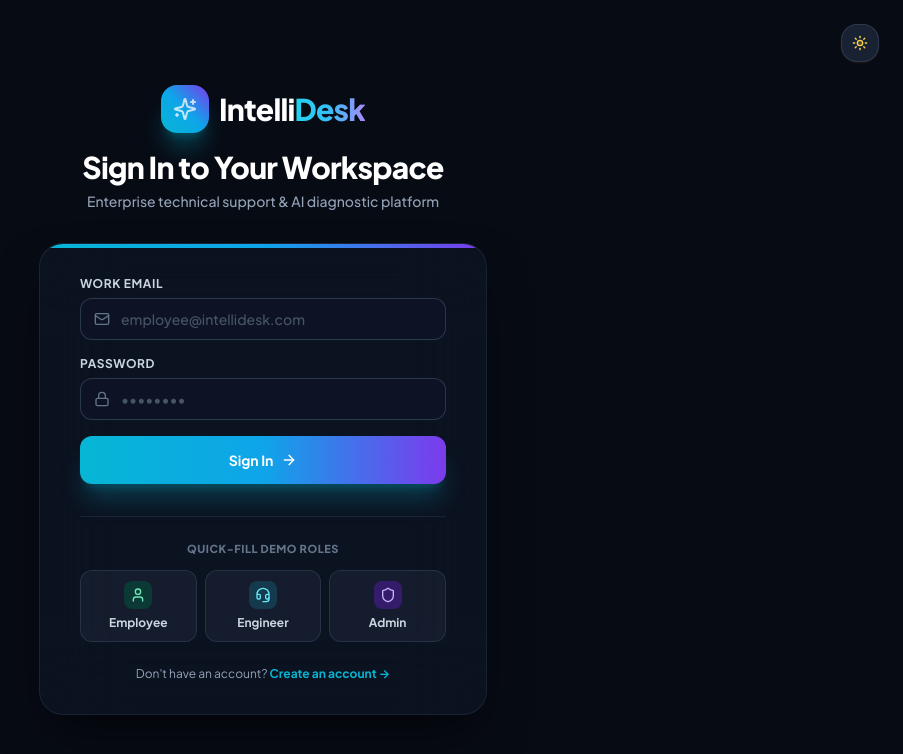
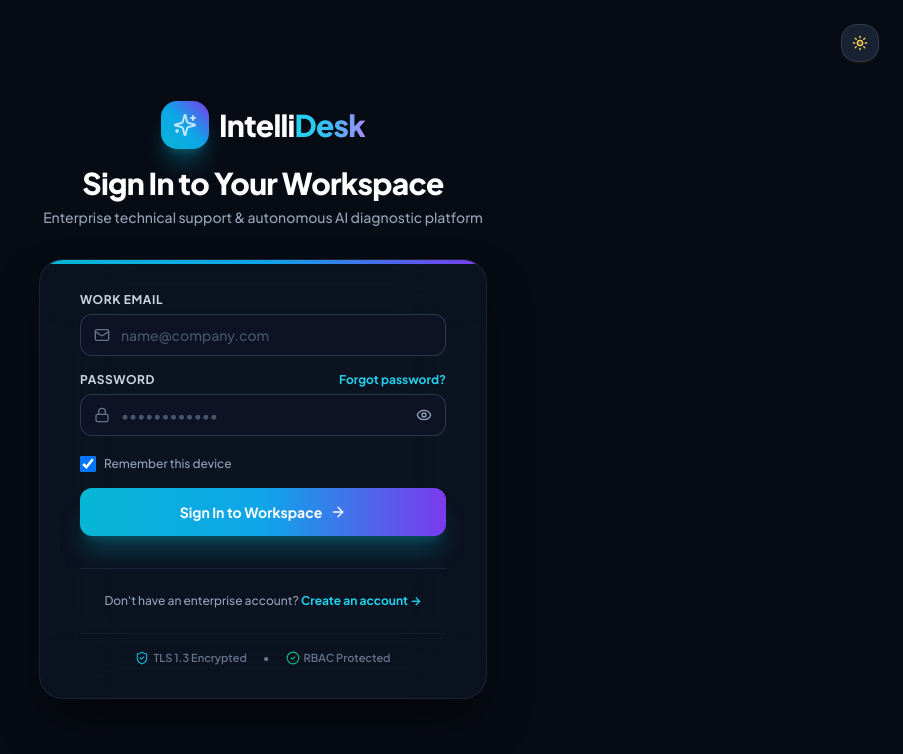
Before and after one commit to Santhosh-1102/IntelliDesk, a React (Vite) app in the folder frontend/: page /login in a window 1280 px wide. Shown: the top 754 px of the page, without its empty margins (377-1280 px from the left). Built offline with nearby package versions, Linux system fonts and the light colour scheme.

Commit message:
refactor(ui): remove all demo roles, quick-fill mockups, and convert to production enterprise presentation

```diff
--- a/frontend/src/components/InteractiveRolePreview.jsx
+++ b/frontend/src/components/InteractiveRolePreview.jsx
@@ -93,7 +93,7 @@ export default function InteractiveRolePreview() {
                 to="/login"
                 className="inline-flex items-center gap-2 px-5 py-2.5 rounded-xl bg-cyan-600 hover:bg-cyan-500 text-white font-bold text-xs shadow-md shadow-cyan-500/20 transition-all self-start sm:self-auto"
               >
-                Try Employee Workspace <ArrowRight className="w-3.5 h-3.5" />
+                Explore Employee Portal <ArrowRight className="w-3.5 h-3.5" />
               </Link>
             </div>
 
@@ -158,7 +158,7 @@ export default function InteractiveRolePreview() {
                 to="/login"
                 className="inline-flex items-center gap-2 px-5 py-2.5 rounded-xl bg-violet-600 hover:bg-violet-500 text-white font-bold text-xs shadow-md shadow-violet-500/20 transition-all self-start sm:self-auto"
               >
-                Try Engineer Cockpit <ArrowRight className="w-3.5 h-3.5" />
+                Explore Support Queue <ArrowRight className="w-3.5 h-3.5" />
               </Link>
             </div>
 
@@ -215,7 +215,7 @@ export default function InteractiveRolePreview() {
                 to="/login"
                 className="inline-flex items-center gap-2 px-5 py-2.5 rounded-xl bg-purple-600 hover:bg-purple-500 text-white font-bold text-xs shadow-md shadow-purple-500/20 transition-all self-start sm:self-auto"
               >
-                Try Admin Dashboard <ArrowRight className="w-3.5 h-3.5" />
+                Explore Admin Console <ArrowRight className="w-3.5 h-3.5" />
               </Link>
             </div>
 
--- a/frontend/src/pages/LandingPage.jsx
+++ b/frontend/src/pages/LandingPage.jsx
@@ -159,7 +159,7 @@ export default function LandingPage() {
                 to="/login"
                 className="inline-flex items-center gap-2.5 px-8 py-3.5 text-base font-bold text-white bg-gradient-to-r from-cyan-500 via-brand-500 to-violet-600 hover:from-cyan-400 hover:to-violet-500 rounded-2xl shadow-xl shadow-cyan-500/25 transition-all hover:-translate-y-1"
               >
-                Launch Live Demo <ArrowRight className="w-5 h-5" />
+                Sign In to Workspace <ArrowRight className="w-5 h-5" />
               </Link>
               <Link
                 to="/register"
@@ -298,14 +298,14 @@ export default function LandingPage() {
                 Ready to Experience Next-Gen IT Troubleshooting?
               </h3>
               <p className="text-sm text-cyan-100 font-medium">
-                Try the live application right now with pre-seeded demo accounts for Employees, IT Engineers, and Admins.
+                Autonomous incident diagnosis, corporate knowledge base RAG, and SLA governance built for modern engineering teams.
               </p>
               <div className="pt-2 flex flex-wrap items-center justify-center gap-3">
                 <Link
                   to="/login"
                   className="px-8 py-3.5 rounded-2xl bg-white text-slate-900 font-black text-sm hover:bg-slate-50 shadow-xl transition-all hover:scale-105"
                 >
-                  Sign In with Demo Role
+                  Sign In to Workspace
                 </Link>
                 <Link
                   to="/register"
--- a/frontend/src/pages/LoginPage.jsx
+++ b/frontend/src/pages/LoginPage.jsx
@@ -1,6 +1,6 @@
 import React, { useState } from 'react';
 import { Link, useNavigate, useLocation } from 'react-router-dom';
-import { motion } from 'framer-motion';
+import { motion, AnimatePresence } from 'framer-motion';
 import { useAuth } from '../context/AuthContext';
 import ThemeToggle from '../components/ThemeToggle';
 import {
@@ -9,11 +9,13 @@ import {
   Mail,
   AlertCircle,
   Loader2,
-  User,
-  Headset,
-  Shield,
   ArrowRight,
-  Check
+  Eye,
+  EyeOff,
+  ShieldCheck,
+  CheckCircle2,
+  HelpCircle,
+  X
 } from 'lucide-react';
 
 export default function LoginPage() {
@@ -23,9 +25,11 @@ export default function LoginPage() {
 
   const [email, setEmail] = useState(initialEmail);
   const [password, setPassword] = useState('');
+  const [showPassword, setShowPassword] = useState(false);
+  const [rememberMe, setRememberMe] = useState(true);
   const [error, setError] = useState('');
   const [loading, setLoading] = useState(false);
-  const [selectedRole, setSelectedRole] = useState(null);
+  const [showForgotModal, setShowForgotModal] = useState(false);
 
   const { login } = useAuth();
   const navigate = useNavigate();
@@ -45,17 +49,10 @@ export default function LoginPage() {
         navigate('/employee');
       }
     } catch (err) {
-      setError(err.response?.data?.message || 'Invalid email or password. Please try again.');
+      setError(err.response?.data?.message || 'Invalid work email or password. Please check your credentials.');
     } finally {
       setLoading(false);
     }
-  };
-
-  const setDemoCredentials = (demoEmail, roleName) => {
-    setEmail(demoEmail);
-    setPassword('Password@123');
-    setSelectedRole(roleName);
-    setError('');
   };
 
   return (
@@ -95,7 +92,7 @@ export default function LoginPage() {
           Sign In to Your Workspace
         </h2>
         <p className="mt-1.5 text-sm text-slate-500 dark:text-slate-400 font-medium">
-          Enterprise technical support & AI diagnostic platform
+          Enterprise technical support & autonomous AI diagnostic platform
         </p>
       </motion.div>
 
@@ -116,7 +113,7 @@ export default function LoginPage() {
               animate={{ opacity: 1, y: 0 }}
               className="mb-6 p-4 rounded-2xl bg-rose-50 dark:bg-rose-950/40 border border-rose-200 dark:border-rose-500/30 flex items-start gap-3 text-rose-700 dark:text-rose-300 text-sm shadow-sm"
             >
-              <AlertCircle className="w-5 h-5 flex-shrink-0 mt-0.5" />
+              <AlertCircle className="w-5 h-5 flex-shrink-0 mt-0.5 text-rose-500" />
               <span>{error}</span>
             </motion.div>
           )}
@@ -133,27 +130,58 @@ export default function LoginPage() {
                   required
                   value={email}
                   onChange={(e) => setEmail(e.target.value)}
-                  placeholder="employee@intellidesk.com"
+                  placeholder="name@company.com"
                   className="w-full pl-10 pr-4 py-2.5 rounded-xl border border-slate-200 dark:border-slate-700/80 bg-slate-50/50 dark:bg-slate-900/60 focus:bg-white dark:focus:bg-slate-950 focus:outline-none focus:ring-2 focus:ring-cyan-500 dark:focus:ring-cyan-400 focus:border-transparent text-sm placeholder:text-slate-400 dark:placeholder:text-slate-600 transition-all font-medium text-slate-900 dark:text-white"
                 />
               </div>
             </div>
 
             <div>
-              <label className="block text-xs font-bold text-slate-700 dark:text-slate-300 uppercase tracking-wider mb-1.5">
-                Password
-              </label>
+              <div className="flex items-center justify-between mb-1.5">
+                <label className="block text-xs font-bold text-slate-700 dark:text-slate-300 uppercase tracking-wider">
+                  Password
+                </label>
+                <button
+                  type="button"
+                  onClick={() => setShowForgotModal(true)}
+                  className="text-xs font-bold text-cyan-600 dark:text-cyan-400 hover:underline transition-colors"
+                >
+                  Forgot password?
+                </button>
+              </div>
               <div className="relative">
                 <Lock className="w-4 h-4 text-slate-400 dark:text-slate-500 absolute left-3.5 top-1/2 -translate-y-1/2" />
                 <input
-                  type="password"
+                  type={showPassword ? 'text' : 'password'}
                   required
                   value={password}
                   onChange={(e) => setPassword(e.target.value)}
-                  placeholder="••••••••"
-                  className="w-full pl-10 pr-4 py-2.5 rounded-xl border border-slate-200 dark:border-slate-700/80 bg-slate-50/50 dark:bg-slate-900/60 focus:bg-white dark:focus:bg-slate-950 focus:outline-none focus:ring-2 focus:ring-cyan-500 dark:focus:ring-cyan-400 focus:border-transparent text-sm placeholder:text-slate-400 dark:placeholder:text-slate-600 transition-all font-medium text-slate-900 dark:text-white"
+                  placeholder="••••••••••••"
+                  className="w-full pl-10 pr-11 py-2.5 rounded-xl border border-slate-200 dark:border-slate-700/80 bg-slate-50/50 dark:bg-slate-900/60 focus:bg-white dark:focus:bg-slate-950 focus:outline-none focus:ring-2 focus:ring-cyan-500 dark:focus:ring-cyan-400 focus:border-transparent text-sm placeholder:text-slate-400 dark:placeholder:text-slate-600 transition-all font-medium text-slate-900 dark:text-white"
                 />
+                <button
+                  type="button"
+                  onClick={() => setShowPassword(!showPassword)}
+                  className="absolute right-3.5 top-1/2 -translate-y-1/2 text-slate-400 hover:text-slate-600 dark:hover:text-slate-300 transition-colors"
+                  aria-label={showPassword ? 'Hide password' : 'Show password'}
+                >
+                  {showPassword ? <EyeOff className="w-4 h-4" /> : <Eye className="w-4 h-4" />}
+                </button>
               </div>
+            </div>
+
+            <div className="flex items-center justify-between pt-1">
+              <label className="flex items-center gap-2 cursor-pointer select-none">
+                <input
+                  type="checkbox"
+                  checked={rememberMe}
+                  onChange={(e) => setRememberMe(e.target.checked)}
+                  className="w-4 h-4 rounded border-slate-300 dark:border-slate-700 text-cyan-600 focus:ring-cyan-500 dark:bg-slate-900 cursor-pointer"
+                />
+                <span className="text-xs text-slate-600 dark:text-slate-400 font-medium">
+                  Remember this device
+                </span>
+              </label>
             </div>
 
             <motion.button
@@ -161,82 +189,88 @@ export default function LoginPage() {
               whileTap={{ scale: 0.99 }}
               type="submit"
               disabled={loading}
-              className="w-full py-3.5 px-4 rounded-xl bg-gradient-to-r from-cyan-500 via-brand-500 to-violet-600 hover:from-cyan-400 hover:to-violet-500 text-white font-bold text-sm shadow-xl shadow-cyan-500/25 flex items-center justify-center gap-2 transition-all disabled:opacity-50 mt-3"
+              className="w-full py-3.5 px-4 rounded-xl bg-gradient-to-r from-cyan-500 via-brand-500 to-violet-600 hover:from-cyan-400 hover:to-violet-500 text-white font-bold text-sm shadow-xl shadow-cyan-500/25 flex items-center justify-center gap-2 transition-all disabled:opacity-50 mt-4 cursor-pointer"
             >
               {loading ? (
                 <>
-                  <Loader2 className="w-4 h-4 animate-spin" /> Authenticating...
+                  <Loader2 className="w-4 h-4 animate-spin" /> Verifying Credentials...
                 </>
               ) : (
                 <>
-                  <span>Sign In</span>
+                  <span>Sign In to Workspace</span>
                   <ArrowRight className="w-4 h-4" />
                 </>
               )}
             </motion.button>
           </form>
 
-          {/* Quick-Fill Demo Cards */}
-          <div className="mt-8 pt-6 border-t border-slate-100 dark:border-slate-800/80">
-            <p className="text-[11px] font-extrabold text-slate-400 dark:text-slate-500 uppercase tracking-wider mb-3 text-center">
-              Quick-Fill Demo Roles
+          {/* Registration Navigation Link */}
+          <div className="mt-8 pt-6 border-t border-slate-100 dark:border-slate-800/80 text-center">
+            <p className="text-xs text-slate-500 dark:text-slate-400 font-medium">
+              Don't have an enterprise account?{' '}
+              <Link to="/register" className="font-bold text-cyan-600 dark:text-cyan-400 hover:underline transition-colors">
+                Create an account →
+              </Link>
             </p>
-            <div className="grid grid-cols-3 gap-2">
-              <button
-                type="button"
-                onClick={() => setDemoCredentials('employee@intellidesk.com', 'Employee')}
-                className={`p-2.5 rounded-xl border text-xs font-bold flex flex-col items-center gap-1.5 transition-all ${
-                  selectedRole === 'Employee'
-                    ? 'bg-emerald-50 dark:bg-emerald-950/60 border-emerald-400 dark:border-emerald-500 text-emerald-800 dark:text-emerald-300 ring-2 ring-emerald-400/40'
-                    : 'bg-slate-50 dark:bg-slate-800/50 border-slate-200 dark:border-slate-700/60 text-slate-700 dark:text-slate-300 hover:bg-emerald-50/50 dark:hover:bg-emerald-950/30'
-                }`}
-              >
-                <div className="w-7 h-7 rounded-lg bg-emerald-100 dark:bg-emerald-900/60 text-emerald-700 dark:text-emerald-300 flex items-center justify-center">
-                  <User className="w-4 h-4" />
-                </div>
-                Employee
-              </button>
-
-              <button
-                type="button"
-                onClick={() => setDemoCredentials('engineer@intellidesk.com', 'Engineer')}
-                className={`p-2.5 rounded-xl border text-xs font-bold flex flex-col items-center gap-1.5 transition-all ${
-                  selectedRole === 'Engineer'
-                    ? 'bg-cyan-50 dark:bg-cyan-950/60 border-cyan-400 dark:border-cyan-500 text-cyan-800 dark:text-cyan-300 ring-2 ring-cyan-400/40'
-                    : 'bg-slate-50 dark:bg-slate-800/50 border-slate-200 dark:border-slate-700/60 text-slate-700 dark:text-slate-300 hover:bg-cyan-50/50 dark:hover:bg-cyan-950/30'
-                }`}
-              >
-                <div className="w-7 h-7 rounded-lg bg-cyan-100 dark:bg-cyan-900/60 text-cyan-700 dark:text-cyan-300 flex items-center justify-center">
-                  <Headset className="w-4 h-4" />
-                </div>
-                Engineer
-              </button>
-
-              <button
-                type="button"
-                onClick={() => setDemoCredentials('admin@intellidesk.com', 'Admin')}
-                className={`p-2.5 rounded-xl border text-xs font-bold flex flex-col items-center gap-1.5 transition-all ${
-                  selectedRole === 'Admin'
-                    ? 'bg-violet-50 dark:bg-violet-950/60 border-violet-400 dark:border-violet-500 text-violet-800 dark:text-violet-300 ring-2 ring-violet-400/40'
-                    : 'bg-slate-50 dark:bg-slate-800/50 border-slate-200 dark:border-slate-700/60 text-slate-700 dark:text-slate-300 hover:bg-violet-50/50 dark:hover:bg-violet-950/30'
-                }`}
-              >
-                <div className="w-7 h-7 rounded-lg bg-violet-100 dark:bg-violet-900/60 text-violet-700 dark:text-violet-300 flex items-center justify-center">
-                  <Shield className="w-4 h-4" />
-                </div>
-                Admin
-              </button>
-            </div>
           </div>
 
-          <div className="mt-6 text-center text-xs text-slate-500 dark:text-slate-400">
-            Don't have an account?{' '}
-            <Link to="/register" className="font-bold text-cyan-500 hover:text-cyan-400 transition-colors">
-              Create an account →
-            </Link>
+          {/* Enterprise Compliance & Security Badges */}
+          <div className="mt-6 pt-4 border-t border-slate-100 dark:border-slate-800/40 flex items-center justify-center gap-4 text-[11px] text-slate-400 dark:text-slate-500 font-semibold">
+            <span className="flex items-center gap-1">
+              <ShieldCheck className="w-3.5 h-3.5 text-cyan-500" />
+              <span>TLS 1.3 Encrypted</span>
+            </span>
+            <span>•</span>
+            <span className="flex items-center gap-1">
+              <CheckCircle2 className="w-3.5 h-3.5 text-emerald-500" />
+              <span>RBAC Protected</span>
+            </span>
           </div>
         </div>
       </motion.div>
+
+      {/* Forgot Password Help Modal */}
+      <AnimatePresence>
+        {showForgotModal && (
+          <div className="fixed inset-0 z-50 flex items-center justify-center p-4 bg-slate-900/60 backdrop-blur-sm">
+            <motion.div
+              initial={{ opacity: 0, scale: 0.95 }}
+              animate={{ opacity: 1, scale: 1 }}
+              exit={{ opacity: 0, scale: 0.95 }}
+              className="w-full max-w-md bg-white dark:bg-[#0d1322] border border-slate-200 dark:border-slate-800 rounded-3xl p-6 shadow-2xl relative"
+            >
+              <button
+                onClick={() => setShowForgotModal(false)}
+                className="absolute top-5 right-5 p-1 rounded-xl text-slate-400 hover:text-slate-600 dark:hover:text-slate-200 hover:bg-slate-100 dark:hover:bg-slate-800 transition-colors"
+              >
+                <X className="w-5 h-5" />
+              </button>
+
+              <div className="w-10 h-10 rounded-2xl bg-cyan-500/10 text-cyan-500 flex items-center justify-center mb-4">
+                <HelpCircle className="w-5 h-5" />
+              </div>
+
+              <h3 className="text-lg font-bold text-slate-900 dark:text-white">
+                Password Recovery
+              </h3>
+              <p className="text-xs text-slate-600 dark:text-slate-400 mt-2 leading-relaxed font-medium">
+                For enterprise security, password resets are governed by your organizational IT administrator or directory service.
+              </p>
+              <div className="mt-4 p-3.5 rounded-2xl bg-slate-50 dark:bg-slate-900/80 border border-slate-200 dark:border-slate-800 text-xs text-slate-700 dark:text-slate-300 space-y-1">
+                <p className="font-bold text-slate-900 dark:text-white">Need immediate assistance?</p>
+                <p>Contact your designated IT Service Desk or email <span className="font-mono text-cyan-600 dark:text-cyan-400 font-semibold">support@company.com</span> for identity verification.</p>
+              </div>
+
+              <button
+                onClick={() => setShowForgotModal(false)}
+                className="mt-5 w-full py-2.5 rounded-xl bg-slate-900 dark:bg-slate-100 text-white dark:text-slate-900 font-bold text-xs hover:opacity-90 transition-opacity"
+              >
+                Got It
+              </button>
+            </motion.div>
+          </div>
+        )}
+      </AnimatePresence>
     </div>
   );
 }
--- a/frontend/src/pages/RegisterPage.jsx
+++ b/frontend/src/pages/RegisterPage.jsx
@@ -524,7 +524,7 @@ export default function RegisterPage() {
                       <div className="p-2.5 rounded-xl bg-gradient-to-r from-cyan-500/10 to-violet-500/10 border border-cyan-500/30 flex items-center justify-between">
                         <div className="flex items-center gap-2">
                           <span className="px-2 py-0.5 rounded text-[10px] font-black uppercase tracking-wider bg-cyan-500 text-white">
-                            Dev Test Code
+                            Verification Code
                           </span>
                           <span className="font-mono text-sm font-black tracking-widest text-cyan-600 dark:text-cyan-300">
                             {devOtpHint}
```
